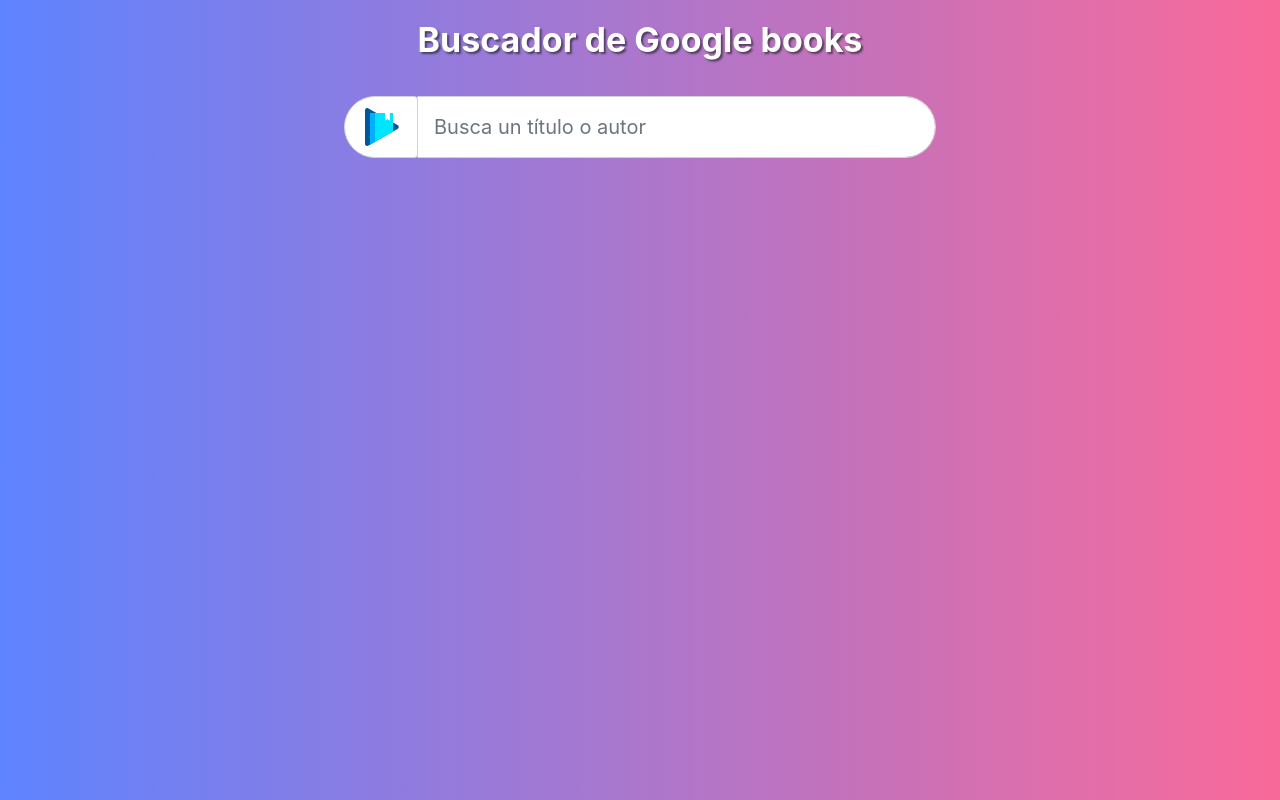
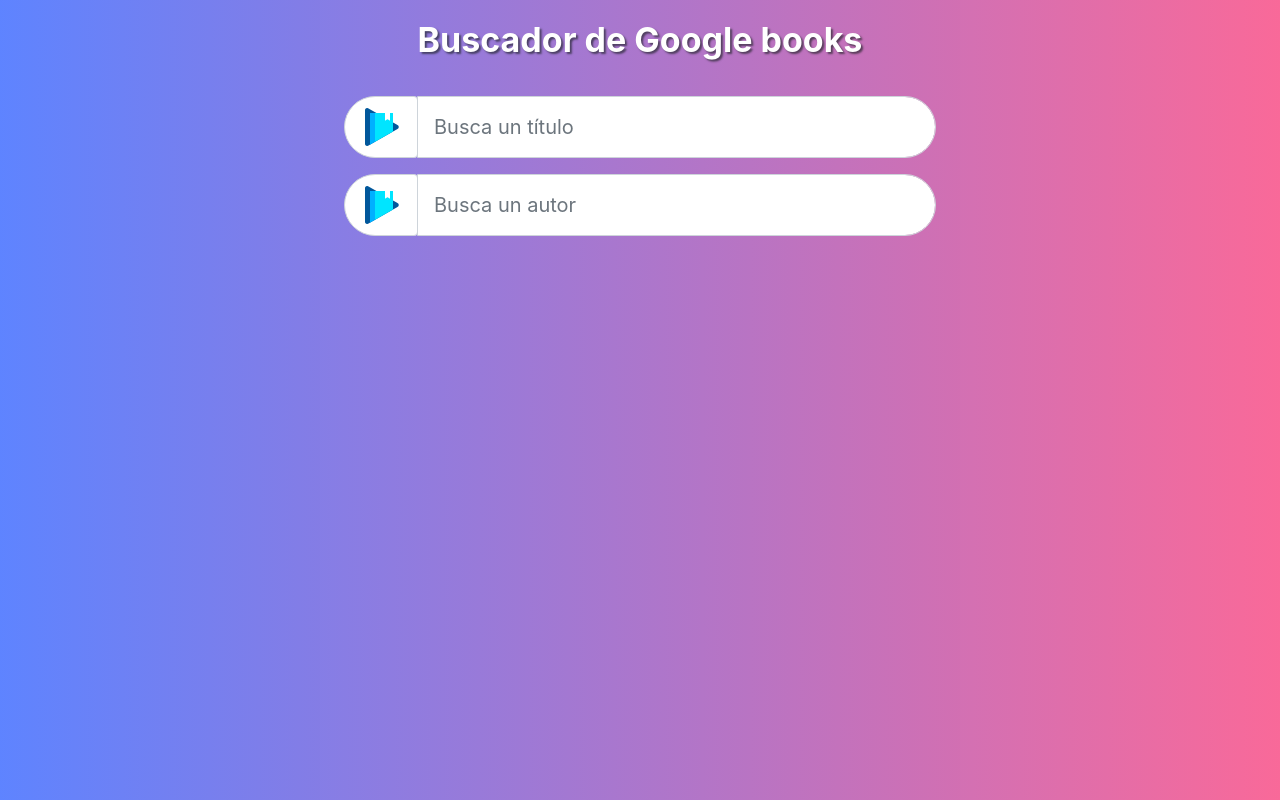
Before and after one commit to erosguerrero/ReactPad, a React (Create React App) app in the folder google-books-client/: page / in a window 1280 px wide. Built offline with nearby package versions, Linux system fonts and the light colour scheme.

Commit message:
dos campos de input

```diff
--- a/google-books-client/public/offline.html
+++ /dev/null
@@ -1,70 +0,0 @@
-<!DOCTYPE html>
-<html lang="en">
-  <head>
-    <meta charset="utf-8" />
-    <meta http-equiv="X-UA-Compatible" content="IE=edge" />
-    <meta name="viewport" content="width=device-width, initial-scale=1" />
-
-    <title>You are offline</title>
-
-    <!-- Inline the page's stylesheet. -->
-    <style>
-      body {
-        font-family: helvetica, arial, sans-serif;
-        margin: 2em;
-      }
-
-      h1 {
-        font-style: italic;
-        color: #373fff;
-      }
-
-      p {
-        margin-block: 1rem;
-      }
-
-      button {
-        display: block;
-      }
-    </style>
-  </head>
-  <body>
-    <h1>Estás desconectado</h1>
-
-    <p>Haz clic en el botón para intentar una recarga.</p>
-    <button type="button">⤾ Recargar</button>
-
-    <!-- Inline the page's JavaScript file. -->
-    <script>
-      // Metodo de recarga manual.
-      document.querySelector("button").addEventListener("click", () => {
-        window.location.reload();
-      });
-
-      // Escucha los cambios en la red, se recargará cuando se esté conectado.
-      // Esto maneja el caso cuando el dispositivo este completamente fuera de linea.
-      window.addEventListener('online', () => {
-        window.location.reload();
-      });
-
-      // Checa si el servidor está respondiendo y recarga la página si lo esté.
-      // Esto maneja el caso de cuando el dispositivo esté en linea, pero el servidor
-      // esté fuera de linea o con problemas.
-      async function checkNetworkAndReload() {
-        try {
-          const response = await fetch('.');
-          // Verifica si tenemos una respuesta valida del servidor
-          if (response.status >= 200 && response.status < 500) {
-            window.location.reload();
-            return;
-          }
-        } catch {
-          // No se puede conectar al servidor, ignorar.
-        }
-        window.setTimeout(checkNetworkAndReload, 2500);
-      }
-
-      checkNetworkAndReload();
-    </script>
-  </body>
-</html>
--- a/google-books-client/src/App.css
+++ b/google-books-client/src/App.css
@@ -54,6 +54,10 @@
   width: 50%;
 }
 
+.container:last-of-type{
+  margin-top: 1em;
+}
+
 @media (max-width:740px) {
   .bookList{
     width: 90%;
--- a/google-books-client/src/App.js
+++ b/google-books-client/src/App.js
@@ -129,7 +129,23 @@
               className='form-control'
               type="text"
               id='titulo'
-              placeholder='Busca un título o autor'
+              placeholder='Busca un título'
+              onChange={inputTextHandler}>
+              </input>
+          </div>
+
+        </div>
+        <div className="container d-flex justify-content-center">
+
+          <div className="input-group col-sm-7  input-group-lg">
+                      <div>
+                        <span className="input-group-text bookicon"><img alt="Icono de google books" src = {logoBooks} ></img></span>
+                      </div>
+              <input
+              className='form-control'
+              type="text"
+              id='autor'
+              placeholder='Busca un autor'
               onChange={inputTextHandler}>
               </input>
           </div>
```
Also changed, not shown: google-books-client/public/noIntenert.html (deleted, +0 -9 lines).
